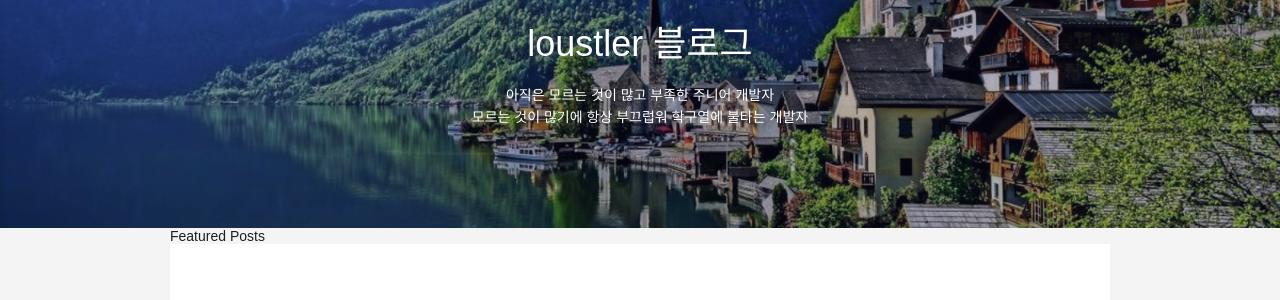
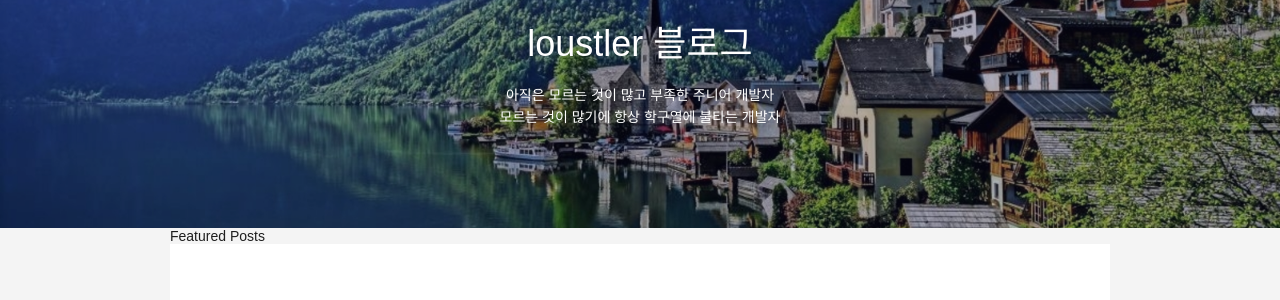
Before and after one commit to loustler/loustler.github.io, a Jekyll site: the page built from index.html, in a window 1280 px wide. Shown: the part 143-443 px from the top of the page. Built offline with Jekyll 4.4.1, drawn with Linux system fonts in a browser that asks for light colours; the list of posts is cut into pages by our own code.

Commit message:
modify: blog description

```diff
--- a/_config.yml
+++ b/_config.yml
@@ -2,7 +2,7 @@ title: loustler 블로그
 email: dev.loustler@gmail.com
 description: |
   아직은 모르는 것이 많고 부족한 주니어 개발자
-  모르는 것이 많기에 항상 부끄럽워 학구열에 불타는 개발자
+  모르는 것이 많기에 항상 학구열에 불타는 개발자
 baseurl: "" # the subpath of your site, e.g. /blog
 url: "https://loustler.github.io" # the base hostname & protocol for your site
 timezone: Asia/Seoul
```
